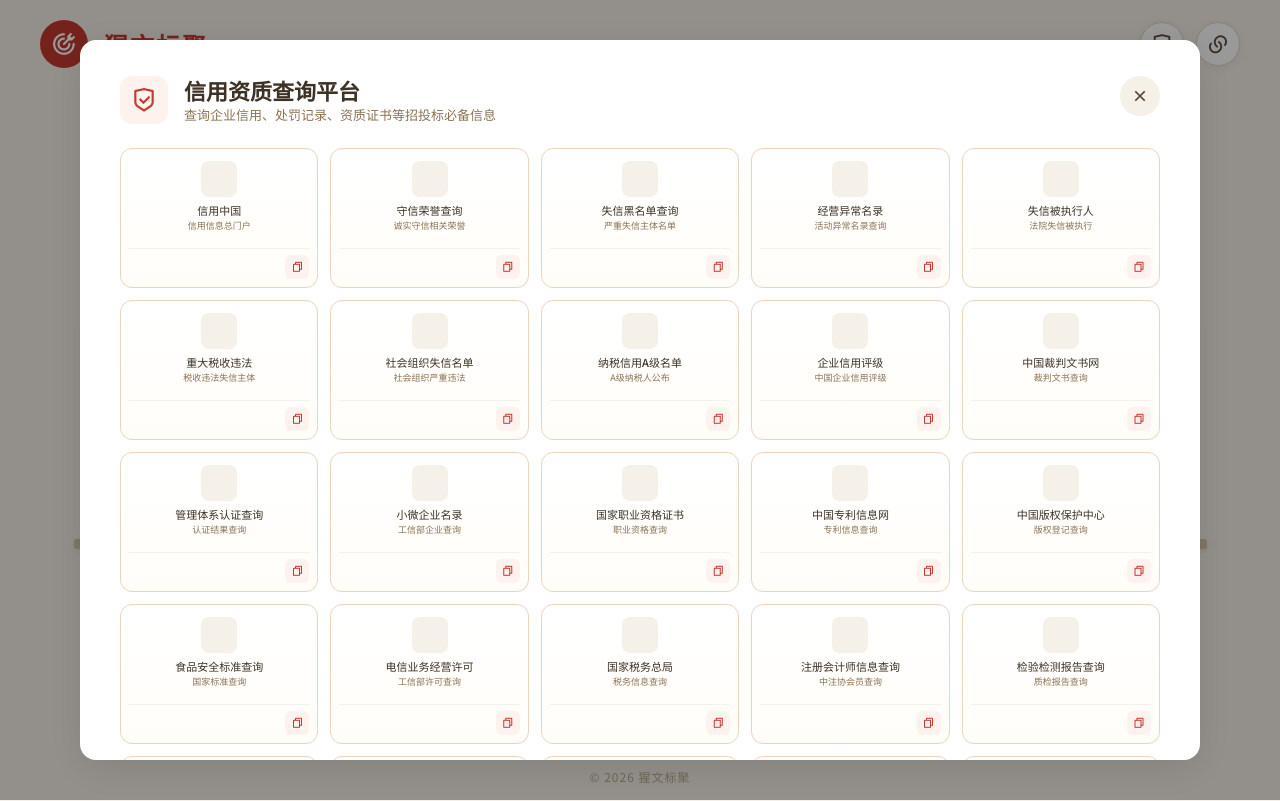
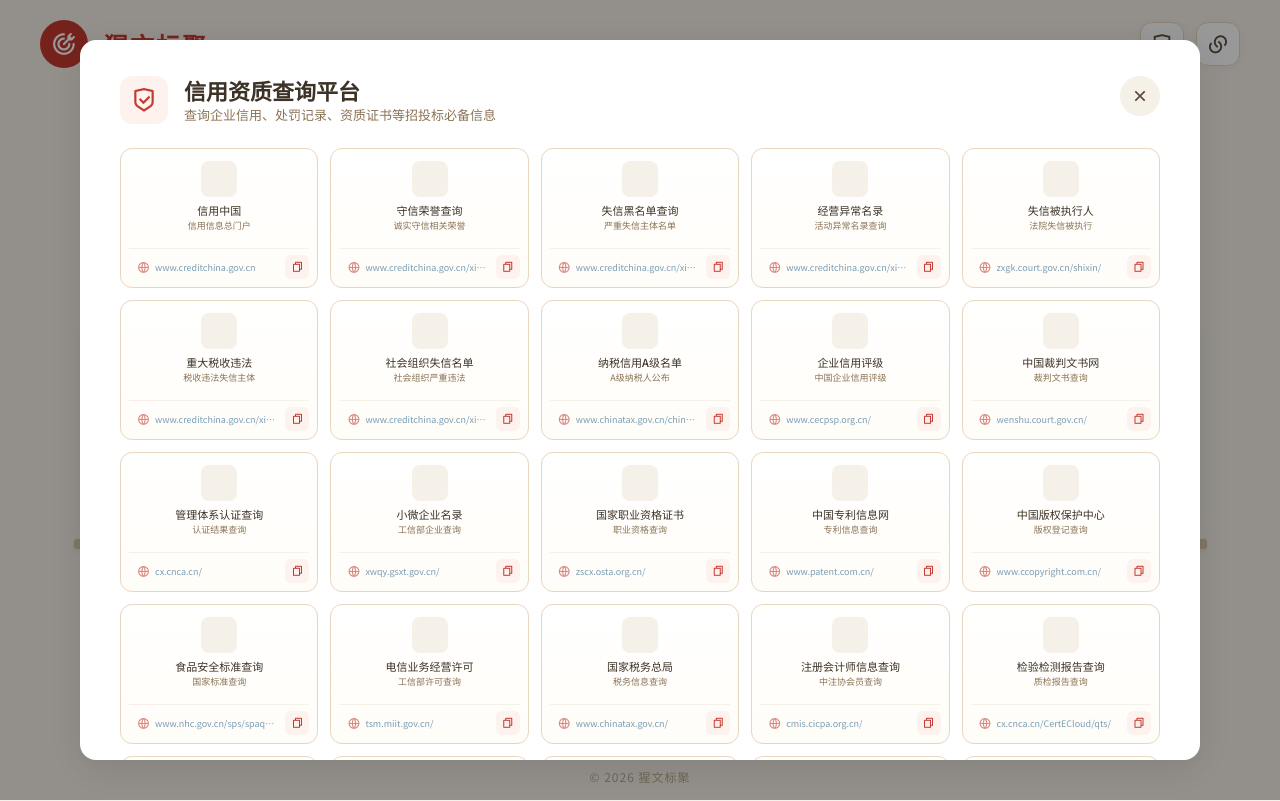
Before and after one commit to sikenali/bid-assistant, a Vue app: page / in a window 1280 px wide. Both pictures are taken after a click on the button 1162 px from the left and 44 px from the top of the page. Built offline with nearby package versions, Linux system fonts and the light colour scheme.

Commit message:
feat: 优化首页UI与投标网站/信用资质弹窗组件

```diff
--- a/src/components/BiddingSitesModal.vue
+++ b/src/components/BiddingSitesModal.vue
@@ -242,8 +242,9 @@
 
 /* Site Card */
 .site-card {
-  width: 150px;
-  height: 150px;
+  width: 100%;
+  min-width: 0;
+  height: 140px;
   background: linear-gradient(180deg, rgba(255, 255, 255, 1) 0%, rgba(255, 253, 248, 1) 100%);
   border: 0.7px solid rgba(232, 213, 192, 1);
   border-radius: 12px;
--- a/src/components/CreditQualificationModal.vue
+++ b/src/components/CreditQualificationModal.vue
@@ -34,10 +34,11 @@
                 </div>
               </div>
               <div class="site-card-bottom">
-                <span class="site-url-wrapper">
+                <span class="site-url-tooltip" :title="site.url">
                   <i class="ri-global-line site-url-icon"></i>
+                  <span class="site-url-text">{{ site.url }}</span>
                 </span>
-                <button class="copy-btn" @click="copyUrl(site.url)">
+                <button class="copy-btn" @click="copyUrl(site.url)" title="复制网址">
                   <i class="ri-file-copy-line"></i>
                 </button>
               </div>
@@ -344,35 +345,48 @@
   min-width: 0;
 }
 
-.site-url-wrapper {
+/* URL Tooltip */
+.site-url-tooltip {
   display: flex;
   align-items: center;
-  justify-content: center;
-  width: 24px;
-  height: 24px;
-  border-radius: 50%;
-  background: rgba(255, 255, 255, 0.95);
-  box-shadow: 0 2px 8px rgba(0, 0, 0, 0.08);
-  opacity: 0;
-  transform: scale(0.6);
-  transition: opacity 0.25s cubic-bezier(0.4, 0, 0.2, 1),
-              transform 0.25s cubic-bezier(0.4, 0, 0.2, 1);
-  cursor: pointer;
+  gap: 5px;
+  flex: 1;
+  min-width: 0;
+  padding: 3px 8px;
+  border-radius: 6px;
+  background: rgba(245, 240, 232, 0);
+  transition: background 0.25s cubic-bezier(0.25, 0.46, 0.45, 0.94);
+  overflow: hidden;
 }
 
-.site-card:hover .site-url-wrapper {
-  opacity: 1;
-  transform: scale(1);
-}
-
-.site-url-wrapper:hover {
-  background: rgba(253, 242, 238, 1);
+.site-card:hover .site-url-tooltip {
+  background: rgba(245, 240, 232, 0.8);
 }
 
 .site-url-icon {
-  font-size: 14px;
+  font-size: 13px;
+  color: rgba(196, 58, 49, 0.6);
+  line-height: 1;
+  flex-shrink: 0;
+  transition: color 0.25s cubic-bezier(0.25, 0.46, 0.45, 0.94);
+}
+
+.site-card:hover .site-url-icon {
   color: rgba(196, 58, 49, 1);
-  line-height: 1;
+}
+
+.site-url-text {
+  font-size: 9px;
+  color: rgba(123, 158, 179, 1);
+  line-height: 13px;
+  white-space: nowrap;
+  overflow: hidden;
+  text-overflow: ellipsis;
+  transition: color 0.25s;
+}
+
+.site-card:hover .site-url-text {
+  color: rgba(123, 158, 179, 0.9);
 }
 
 .copy-btn {
@@ -388,6 +402,16 @@
   cursor: pointer;
   border: none;
   flex-shrink: 0;
+  transition: background 0.2s, transform 0.15s;
+}
+
+.copy-btn:hover {
+  background: rgba(196, 58, 49, 0.1);
+  transform: scale(1.1);
+}
+
+.copy-btn:active {
+  transform: scale(0.95);
 }
 
 /* Panel Footer */
--- a/src/views/Home.vue
+++ b/src/views/Home.vue
@@ -377,27 +377,63 @@
 .btn-icon {
   width: 44px;
   height: 44px;
-  border-radius: var(--radius-round);
-  background: var(--bg-white);
-  border: 0.7px solid var(--border-light);
-  box-shadow: var(--shadow-sm);
+  border-radius: 12px;
+  background: rgba(255, 255, 255, 0.9);
+  border: 0.7px solid rgba(232, 213, 192, 1);
+  box-shadow: 0 2px 8px rgba(0, 0, 0, 0.04);
   display: flex;
   align-items: center;
   justify-content: center;
   font-size: 22px;
   color: rgba(91, 74, 58, 1);
-  transition: all 0.25s cubic-bezier(0.4, 0, 0.2, 1);
   cursor: pointer;
+  position: relative;
+  overflow: hidden;
+  transition: transform 0.3s cubic-bezier(0.25, 0.46, 0.45, 0.94),
+              box-shadow 0.3s cubic-bezier(0.25, 0.46, 0.45, 0.94),
+              border-color 0.3s cubic-bezier(0.25, 0.46, 0.45, 0.94),
+              color 0.3s cubic-bezier(0.25, 0.46, 0.45, 0.94);
+}
+
+.btn-icon::before {
+  content: '';
+  position: absolute;
+  inset: 0;
+  background: radial-gradient(circle at center, rgba(196, 58, 49, 0.08), transparent 70%);
+  opacity: 0;
+  transition: opacity 0.3s cubic-bezier(0.25, 0.46, 0.45, 0.94);
 }
 
 .btn-icon:hover {
-  box-shadow: 0 4px 16px rgba(196, 58, 49, 0.12);
-  border-color: rgba(196, 58, 49, 0.3);
-  color: var(--brand-red);
-  transform: translateY(-1px);
+  box-shadow: 0 6px 20px rgba(196, 58, 49, 0.12),
+              0 2px 8px rgba(0, 0, 0, 0.06);
+  border-color: rgba(196, 58, 49, 0.25);
+  color: rgba(196, 58, 49, 1);
+  transform: translateY(-2px);
+}
+
+.btn-icon:hover::before {
+  opacity: 1;
 }
 
 .btn-icon:active {
-  transform: translateY(0) scale(0.96);
+  transform: translateY(0) scale(0.95);
+  box-shadow: 0 2px 8px rgba(196, 58, 49, 0.08);
+}
+
+.credit-btn {
+  color: rgba(91, 74, 58, 1);
+}
+
+.credit-btn:hover {
+  color: rgba(196, 58, 49, 1);
+}
+
+.settings-btn {
+  color: rgba(91, 74, 58, 1);
+}
+
+.settings-btn:hover {
+  color: rgba(196, 58, 49, 1);
 }
 </style>
```
